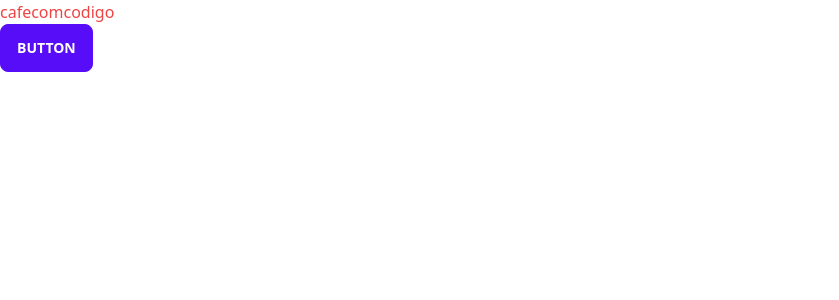
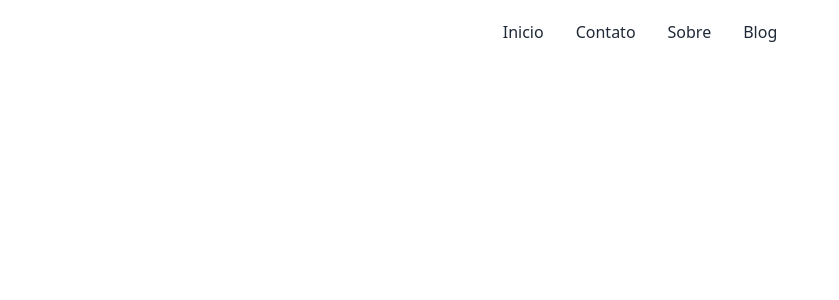
Before and after one commit to juniorerivaldo/CafecomCodigo, a SvelteKit app: page / in a window 1280 px wide. Shown: the top 300 px of the page, without its empty margins (0-839 px from the left). Built offline with nearby package versions, Linux system fonts and the light colour scheme.

Commit message:
adicionada navbar

```diff
--- /dev/null
+++ b/src/components/navbar.svelte
@@ -0,0 +1,68 @@
+<!-- <script>
+    import { userProfile } from "../lib/store.js";
+    import imgUrl from "../assets/logo.jpeg";
+
+    let userProfileValue;
+
+    userProfile.subscribe((value) => {
+      userProfileValue = value;
+    });
+  </script> -->
+
+
+
+<div class="navbar fixed bg-base-100 z-40">
+    <div class="navbar-start">
+      <!-- Hamburguer menu -->
+      <div class="dropdown">
+        <label tabindex="0" class="btn btn-ghost lg:hidden">
+          <svg
+            xmlns="http://www.w3.org/2000/svg"
+            class="h-5 w-5"
+            fill="none"
+            viewBox="0 0 24 24"
+            stroke="currentColor"
+            ><path
+              stroke-linecap="round"
+              stroke-linejoin="round"
+              stroke-width="2"
+              d="M4 6h16M4 12h8m-8 6h16"
+            /></svg
+          >
+        </label>
+        <!-- svelte-ignore a11y-no-noninteractive-tabindex -->
+        <ul
+          tabindex="0"
+          class="menu menu-compact dropdown-content mt-3 p-2 shadow bg-base-100 rounded-box w-52"
+        >
+          <li><a href="/">Inicio</a></li>
+          <li><a href="/sobre">Sobre</a></li>
+          <li><a href="/Contato">Contato</a></li>
+          <li><a href="/Blog">Blog</a></li>
+          <!-- {#if userProfileValue.isLoggedIn === false}
+            <li><a href="/Login">Login</a></li>
+          {:else if userProfileValue.isLoggedIn === true} -->
+            <!-- <li><a href="/Logout">Logout</a></li> -->
+          <!-- {/if} -->
+        </ul>
+      </div>
+      <a href="/">
+        <!-- <img class="mask mask-circle" src={imgUrl} width="50" /> -->
+      </a>
+    </div>
+
+    <div class="navbar-center hidden lg:flex ">
+      <ul class="menu menu-horizontal p-0">
+        <li><a href="/">Inicio</a></li>
+        <li><a href="/Contato">Contato</a></li>
+        <li><a href="/sobre">Sobre</a></li>
+        <li><a href="/Blog">Blog</a></li>
+        <!-- {#if userProfileValue.isLoggedIn === false}
+          <li><a href="/Login">Login</a></li>
+        {:else if userProfileValue.isLoggedIn === true}
+          <li><a href="/Logout">Logout</a></li>
+        {/if} -->
+      </ul>
+    </div>
+    <div class="navbar-end" />
+  </div>
--- a/src/routes/+page.svelte
+++ b/src/routes/+page.svelte
@@ -1,5 +1,5 @@
 <script>
-
+	import Navbar from '../components/navbar.svelte';
 </script>
 
 <svelte:head>
@@ -7,5 +7,4 @@
 	<meta name="description" content="Svelte demo app" />
 </svelte:head>
 
-<h1 class="text-red-500">cafecomcodigo</h1>
-<button class="btn btn-primary">Button</button>
+<Navbar />
```
